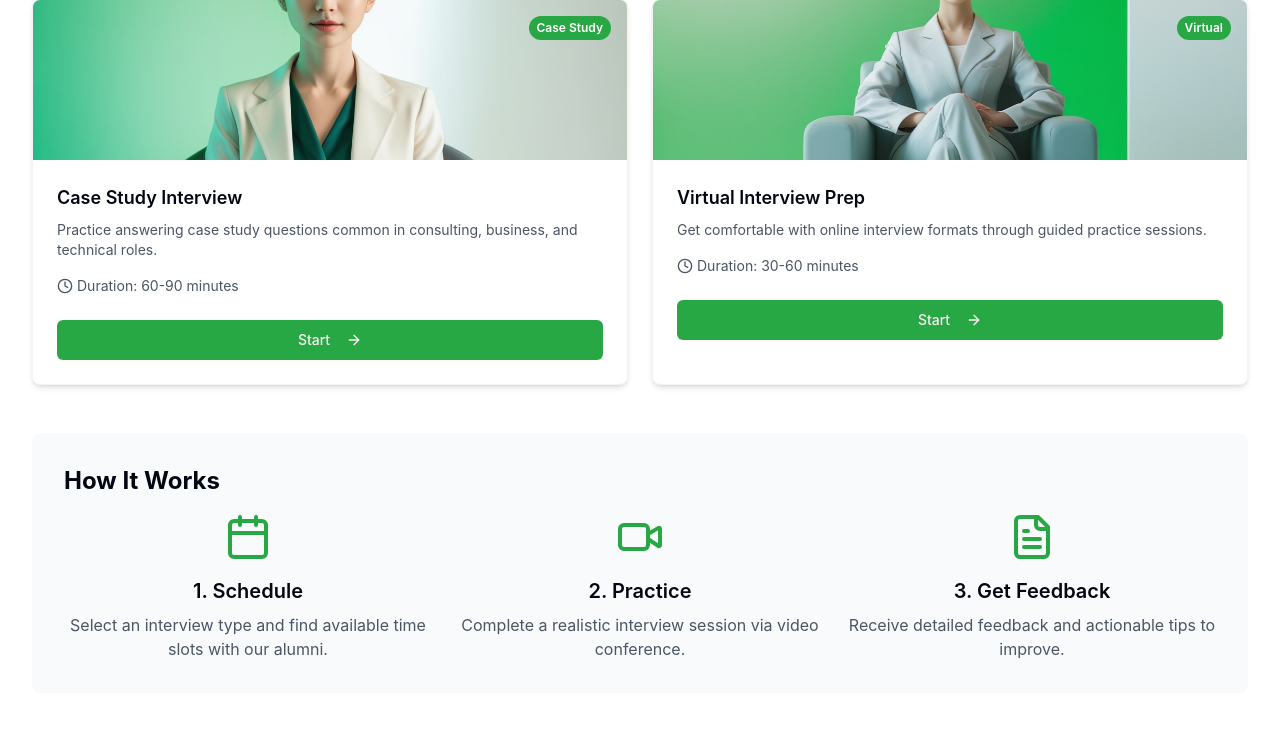
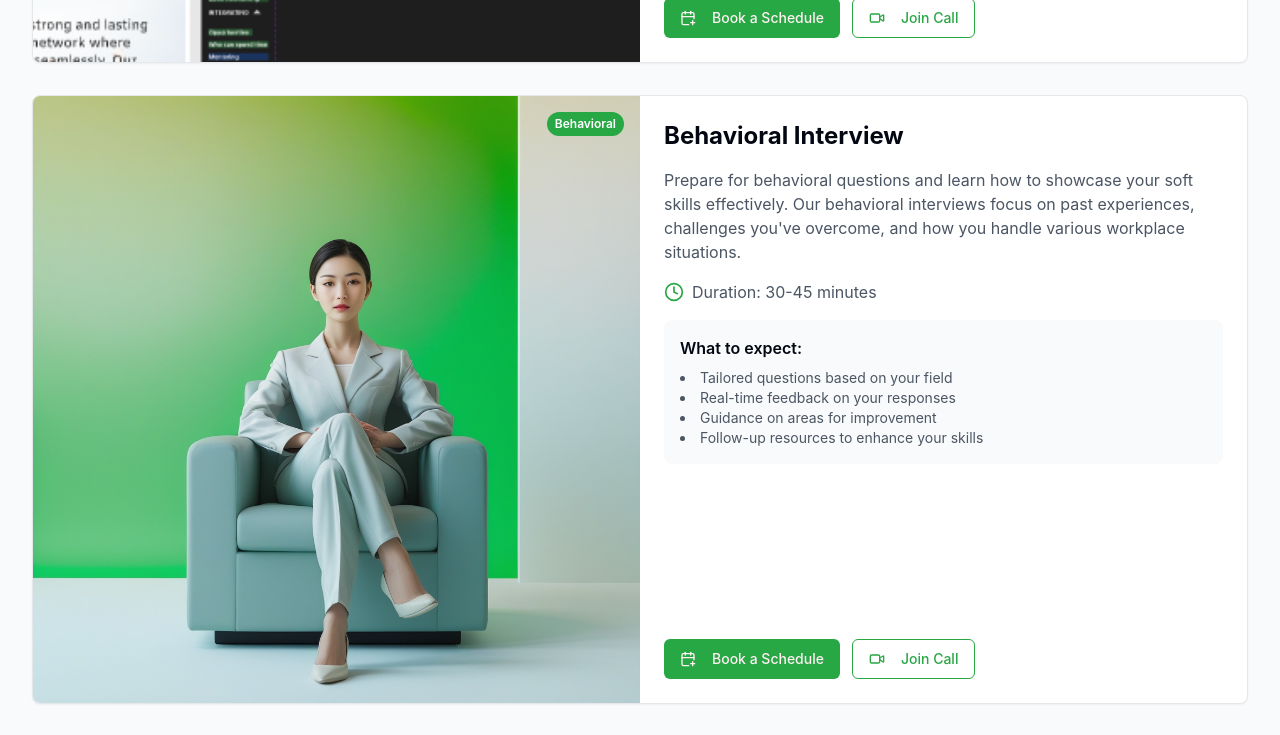
Before and after one commit to Dineshsj3002/nexus-voice-craft, a React (Vite) app: page /mock-interviews in a window 1280 px wide. Shown: the part 780-1515 px from the top of the page. Built offline with nearby package versions, Linux system fonts and the light colour scheme.

Commit message:
Refactor: Improve Mock Interview UI
Restructure the MockInterviewPage UI to include booking and call-joining elements on the sides, enhancing the user experience.

```diff
--- a/src/components/MockInterviewCard.tsx
+++ b/src/components/MockInterviewCard.tsx
@@ -1,8 +1,9 @@
 
 import React from 'react';
 import { Button } from '@/components/ui/button';
-import { Clock, Calendar, ArrowRight } from 'lucide-react';
+import { Clock, CalendarPlus, Video } from 'lucide-react';
 import { showSuccessToast } from './SuccessToast';
+import { Card, CardHeader, CardContent, CardFooter } from '@/components/ui/card';
 
 type MockInterviewProps = {
   title: string;
@@ -19,42 +20,73 @@ const MockInterviewCard = ({
   duration,
   category,
 }: MockInterviewProps) => {
-  const handleStartInterview = () => {
-    // Here you would handle the interview starting logic
+  const handleBookSchedule = () => {
     showSuccessToast({ message: 'Interview scheduled!', emoji: '🎯' });
   };
 
+  const handleJoinCall = () => {
+    showSuccessToast({ message: 'Joining interview call...', emoji: '📞' });
+  };
+
   return (
-    <div className="bg-white rounded-lg shadow-md overflow-hidden border border-gray-100 hover:border-nexus-primary/30 transition-all hover-scale">
-      <div className="relative">
+    <Card className="flex flex-col md:flex-row overflow-hidden border-gray-200 hover:shadow-lg transition-all">
+      {/* Interviewer Image Side */}
+      <div className="w-full md:w-1/2 relative">
         <img
           src={image}
           alt={title}
-          className="w-full h-40 object-cover"
+          className="w-full h-full object-cover"
         />
         <div className="absolute top-4 right-4 bg-nexus-primary text-white text-xs font-semibold px-2 py-1 rounded-full">
           {category}
         </div>
       </div>
 
-      <div className="p-6">
-        <h3 className="font-semibold text-lg mb-2">{title}</h3>
-        <p className="text-gray-600 text-sm mb-4">{description}</p>
+      {/* Content Side */}
+      <div className="w-full md:w-1/2 flex flex-col p-6">
+        <CardHeader className="pb-2 px-0 pt-0">
+          <h3 className="text-2xl font-bold">{title}</h3>
+        </CardHeader>
 
-        <div className="flex items-center text-sm text-gray-600 mb-6">
-          <Clock className="h-4 w-4 mr-1" />
-          <span>Duration: {duration}</span>
-        </div>
+        <CardContent className="px-0 py-2 flex-grow">
+          <p className="text-gray-600 mb-4">{description}</p>
 
-        <Button
-          onClick={handleStartInterview}
-          className="bg-nexus-primary hover:bg-nexus-primary/90 w-full"
-        >
-          Start
-          <ArrowRight className="ml-2 h-4 w-4" />
-        </Button>
+          <div className="flex items-center text-gray-600 mb-4">
+            <Clock className="h-5 w-5 mr-2 text-nexus-primary" />
+            <span>Duration: {duration}</span>
+          </div>
+
+          <div className="bg-gray-50 p-4 rounded-lg mb-4">
+            <h4 className="font-semibold mb-2">What to expect:</h4>
+            <ul className="list-disc list-inside text-sm text-gray-600">
+              <li>Tailored questions based on your field</li>
+              <li>Real-time feedback on your responses</li>
+              <li>Guidance on areas for improvement</li>
+              <li>Follow-up resources to enhance your skills</li>
+            </ul>
+          </div>
+        </CardContent>
+
+        <CardFooter className="flex flex-col sm:flex-row gap-3 px-0 pb-0 pt-4">
+          <Button
+            onClick={handleBookSchedule}
+            className="bg-nexus-primary hover:bg-nexus-primary/90 w-full sm:w-auto"
+          >
+            <CalendarPlus className="mr-2 h-4 w-4" />
+            Book a Schedule
+          </Button>
+
+          <Button
+            onClick={handleJoinCall}
+            variant="outline"
+            className="border-nexus-primary text-nexus-primary hover:bg-nexus-primary/10 w-full sm:w-auto"
+          >
+            <Video className="mr-2 h-4 w-4" />
+            Join Call
+          </Button>
+        </CardFooter>
       </div>
-    </div>
+    </Card>
   );
 };
 
--- a/src/pages/mock-interviews/index.tsx
+++ b/src/pages/mock-interviews/index.tsx
@@ -5,7 +5,7 @@ import Footer from '@/components/Footer';
 import ChatBot from '@/components/ChatBot';
 import MockInterviewCard from '@/components/MockInterviewCard';
 import { Button } from '@/components/ui/button';
-import { Calendar, Users, Video, FileText, Code } from 'lucide-react';
+import { Calendar, Users, Video, FileText } from 'lucide-react';
 import { useNavigate } from 'react-router-dom';
 import { showSuccessToast } from '@/components/SuccessToast';
 
@@ -15,55 +15,49 @@ const MockInterviewsPage = () => {
   const mockInterviewTypes = [
     {
       title: "Technical Interview",
-      description: "Practice technical questions related to your field of study with alumni working in the industry.",
+      description: "Practice technical questions related to your field of study with alumni working in the industry. Our technical interview sessions cover coding challenges, system design questions, and domain-specific knowledge assessment.",
       image: "/lovable-uploads/4bededbc-dba6-4e4a-a676-75063a634759.png",
       duration: "45-60 minutes",
       category: "Technical",
     },
     {
       title: "Behavioral Interview",
-      description: "Prepare for behavioral questions and learn how to showcase your soft skills effectively.",
+      description: "Prepare for behavioral questions and learn how to showcase your soft skills effectively. Our behavioral interviews focus on past experiences, challenges you've overcome, and how you handle various workplace situations.",
       image: "/lovable-uploads/533e4b15-f9ff-4642-b285-c0d2f8088578.jpg",
       duration: "30-45 minutes",
       category: "Behavioral",
     },
     {
       title: "Case Study Interview",
-      description: "Practice answering case study questions common in consulting, business, and technical roles.",
+      description: "Practice answering case study questions common in consulting, business, and technical roles. Our case interviews simulate real-world business scenarios where you'll need to analyze problems and propose solutions.",
       image: "/lovable-uploads/d4764814-25a7-4fe4-aa26-ef395ab96aea.jpg",
       duration: "60-90 minutes",
       category: "Case Study",
     },
     {
       title: "Virtual Interview Prep",
-      description: "Get comfortable with online interview formats through guided practice sessions.",
-      image: "/lovable-uploads/0b7ef1b4-903b-465d-bc9c-410dde9d9ea6.jpg",
+      description: "Get comfortable with online interview formats through guided practice sessions. Learn how to present yourself professionally on camera, handle technical difficulties, and maintain engagement in a virtual environment.",
+      image: "/lovable-uploads/537b6c39-73ec-44a2-9243-941aeab7b27e.png",
       duration: "30-60 minutes",
       category: "Virtual",
     }
   ];
 
-  const handleBookInterview = () => {
-    showSuccessToast({
-      message: "Your mock interview has been scheduled!",
-      emoji: "🎯"
-    });
-    // For demo purposes, we'd navigate to a confirmation page in a real app
-  };
-
   return (
     <div className="min-h-screen flex flex-col">
       <Header />
 
-      <main className="flex-grow py-16 px-4 md:px-8">
+      <main className="flex-grow py-12 px-4 md:px-8 bg-gray-50">
         <div className="max-w-7xl mx-auto">
-          <h1 className="text-4xl font-bold font-display mb-4">Mock Interviews</h1>
-          <p className="text-lg text-gray-600 mb-8">
-            Practice with alumni who've been on both sides of the interview table. Our mock interviews
-            provide realistic practice and personalized feedback to help you succeed.
-          </p>
+          <div className="mb-12 text-center">
+            <h1 className="text-4xl font-bold font-display mb-4">Mock Interviews</h1>
+            <p className="text-lg text-gray-600 max-w-3xl mx-auto">
+              Practice with alumni who've been on both sides of the interview table. Our mock interviews
+              provide realistic practice and personalized feedback to help you succeed.
+            </p>
+          </div>
 
-          <div className="grid grid-cols-1 md:grid-cols-2 gap-6 mb-12">
+          <div className="space-y-8 mb-16">
             {mockInterviewTypes.map((type, index) => (
               <MockInterviewCard
                 key={index}
@@ -76,34 +70,31 @@ const MockInterviewsPage = () => {
             ))}
           </div>
 
-          <div className="bg-gray-50 rounded-lg p-8 mb-12">
-            <h2 className="text-2xl font-bold mb-4">How It Works</h2>
-            <div className="grid grid-cols-1 md:grid-cols-3 gap-6">
-              <div className="flex flex-col items-center text-center">
-                <Calendar className="h-12 w-12 text-nexus-primary mb-4" />
+          <div className="bg-white rounded-lg shadow-sm p-8 mb-12">
+            <h2 className="text-2xl font-bold mb-6 text-center">How It Works</h2>
+            <div className="grid grid-cols-1 md:grid-cols-3 gap-8">
+              <div className="flex flex-col items-center text-center p-4 rounded-lg hover:bg-gray-50 transition-colors">
+                <div className="bg-nexus-primary/10 p-4 rounded-full mb-4">
+                  <Calendar className="h-10 w-10 text-nexus-primary" />
+                </div>
                 <h3 className="text-xl font-semibold mb-2">1. Schedule</h3>
                 <p className="text-gray-600">Select an interview type and find available time slots with our alumni.</p>
               </div>
-              <div className="flex flex-col items-center text-center">
-                <Video className="h-12 w-12 text-nexus-primary mb-4" />
+              <div className="flex flex-col items-center text-center p-4 rounded-lg hover:bg-gray-50 transition-colors">
+                <div className="bg-nexus-primary/10 p-4 rounded-full mb-4">
+                  <Video className="h-10 w-10 text-nexus-primary" />
+                </div>
                 <h3 className="text-xl font-semibold mb-2">2. Practice</h3>
                 <p className="text-gray-600">Complete a realistic interview session via video conference.</p>
               </div>
-              <div className="flex flex-col items-center text-center">
-                <FileText className="h-12 w-12 text-nexus-primary mb-4" />
+              <div className="flex flex-col items-center text-center p-4 rounded-lg hover:bg-gray-50 transition-colors">
+                <div className="bg-nexus-primary/10 p-4 rounded-full mb-4">
+                  <FileText className="h-10 w-10 text-nexus-primary" />
+                </div>
                 <h3 className="text-xl font-semibold mb-2">3. Get Feedback</h3>
                 <p className="text-gray-600">Receive detailed feedback and actionable tips to improve.</p>
               </div>
             </div>
-          </div>
-
-          <div className="text-center">
-            <Button
-              className="bg-nexus-primary hover:bg-nexus-primary/90 text-white text-lg px-8 py-6"
-              onClick={handleBookInterview}
-            >
-              Book a Mock Interview
-            </Button>
           </div>
         </div>
       </main>
```
Also changed, not shown: public/lovable-uploads/537b6c39-73ec-44a2-9243-941aeab7b27e.png (added).
